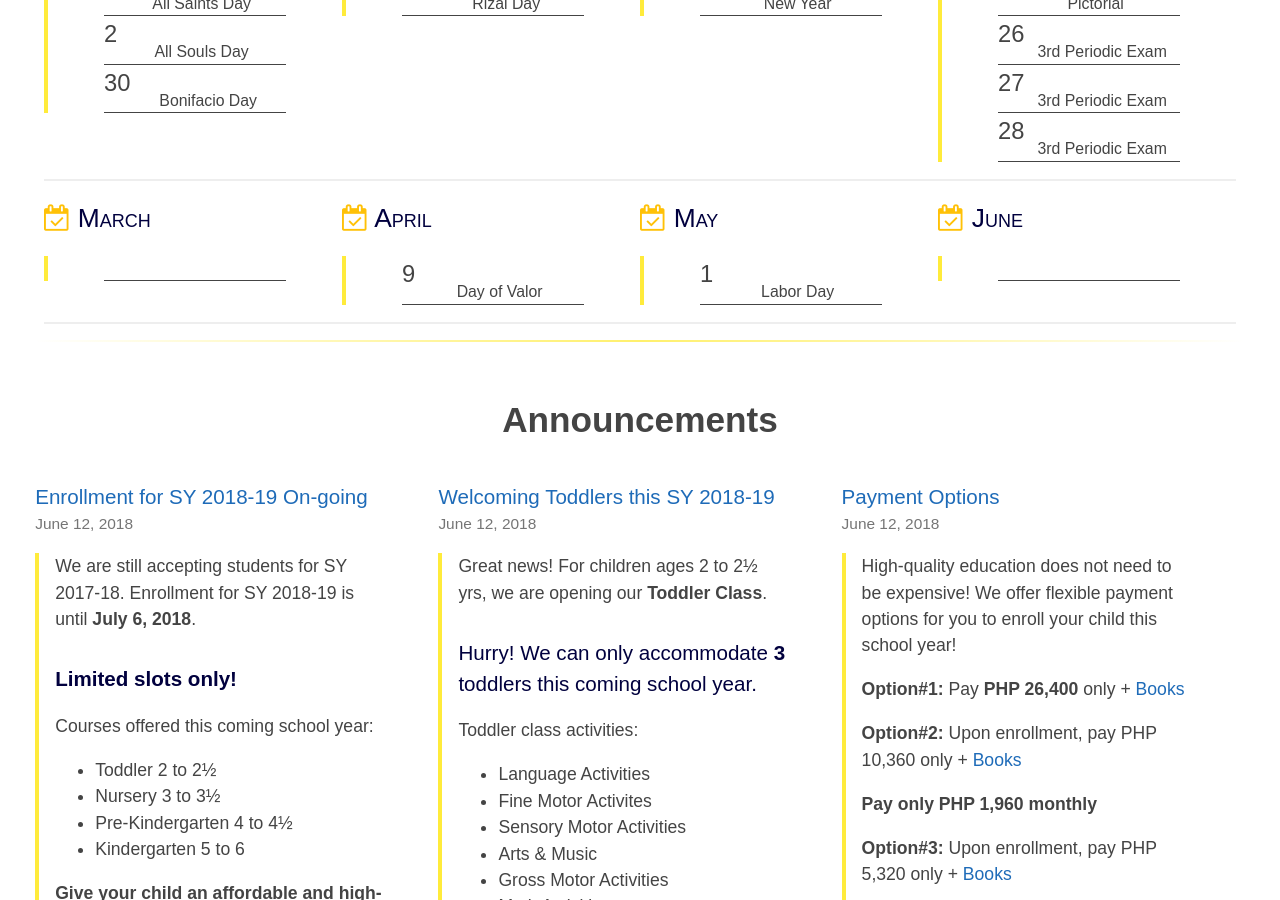
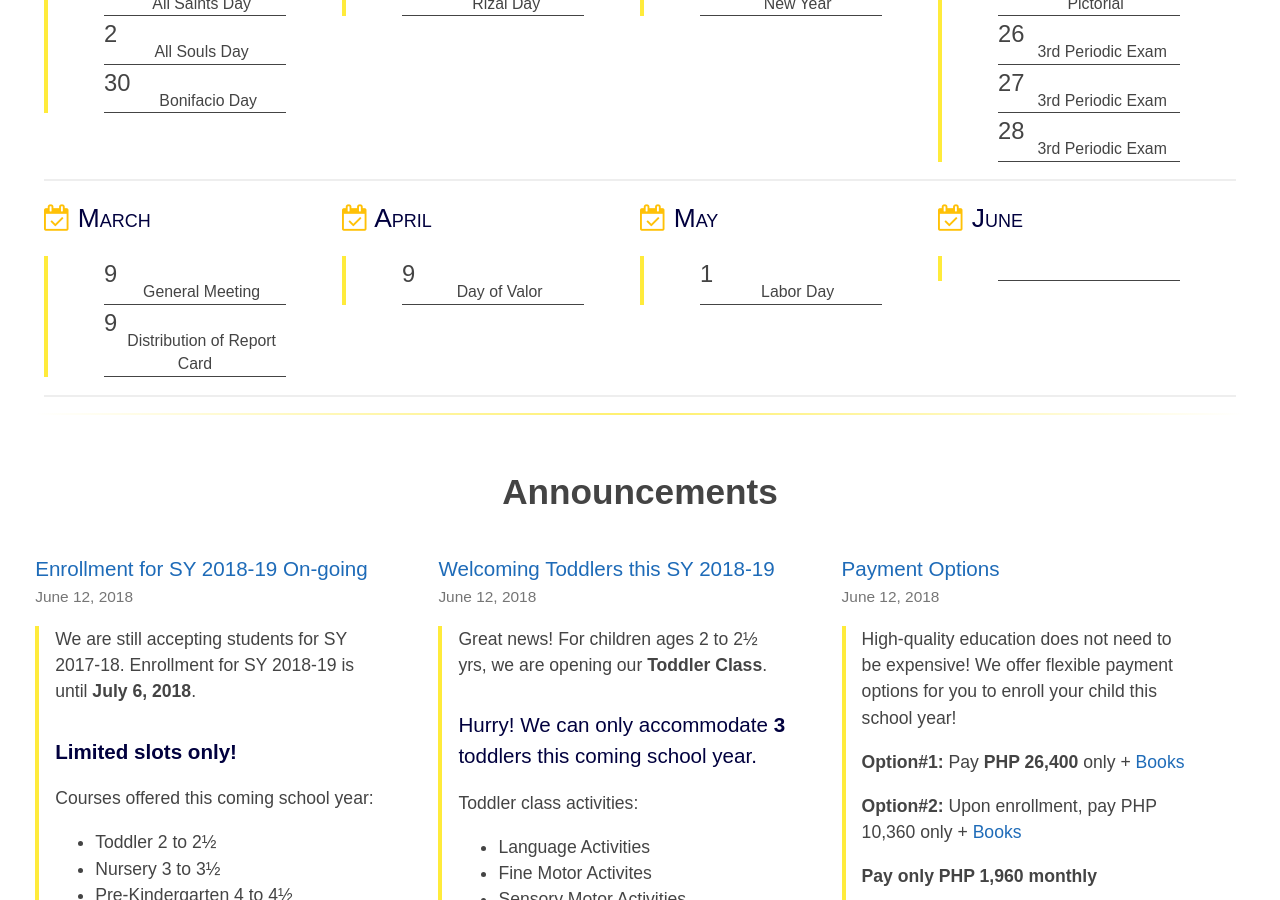
Before and after one commit to cmdcph/cmdcph.github.io, a Jekyll site: the page built from index.md, in a window 1280 px wide and 900 px high, scrolled down 2515 px. Built offline with Jekyll 4.4.1, drawn with Linux system fonts in a browser that asks for light colours.

Commit message:
Updated March

```diff
--- a/_calendar_months/march.markdown
+++ b/_calendar_months/march.markdown
@@ -4,6 +4,8 @@ position: 8
 year: 2019
 index: 9
 events:
-- day:
-  title:
+- day: 9
+  title: General Meeting
+- day: 9
+  title: Distribution of Report Card
 ---
```
